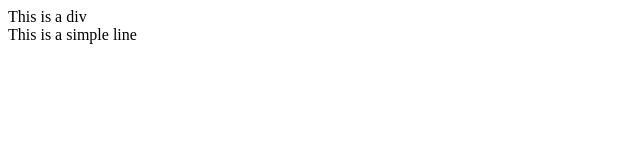
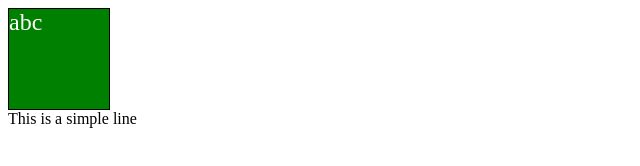
Before and after one commit to AbhayDeveloperr/jsPractice, a plain HTML site: page DOM2/index.html in a window 1280 px wide. Shown: the whole page, without its empty margins (0-640 px from the left). Drawn offline with Linux system fonts and the light colour scheme.

Commit message:
AttributesDOM

```diff
--- a/DOM2/index.html
+++ b/DOM2/index.html
@@ -4,6 +4,7 @@
     <meta charset="UTF-8">
     <meta name="viewport" content="width=device-width, initial-scale=1.0">
     <title>DOM2</title>
+    <link rel="stylesheet" href="style.css">
 </head>
 <body>
     <div id="box">This is a div</div>
--- a/DOM2/script.js
+++ b/DOM2/script.js
@@ -8,3 +8,17 @@ let para = document.querySelector(".line");    //for class
 console.log(para);
 let b = para.getAttribute("class");
 console.log(b);
+
+
+//setAttribute
+let para1 = document.querySelector(".line");    //for class
+console.log(para1);
+let c = para1.setAttribute("class","guruClass");
+console.log(c);
+
+//div.style
+let edit = document.querySelector("#box");
+console.log(edit);
+edit.style.backgroundColor = "green";
+edit.style.fontSize = "24px";
+edit.innerText = "abc";
--- /dev/null
+++ b/DOM2/style.css
@@ -0,0 +1,7 @@
+#box{
+    height: 100px;
+    width: 100px;
+    background-color: blue;
+    color: white;
+    border: 1px solid black;
+}
```
